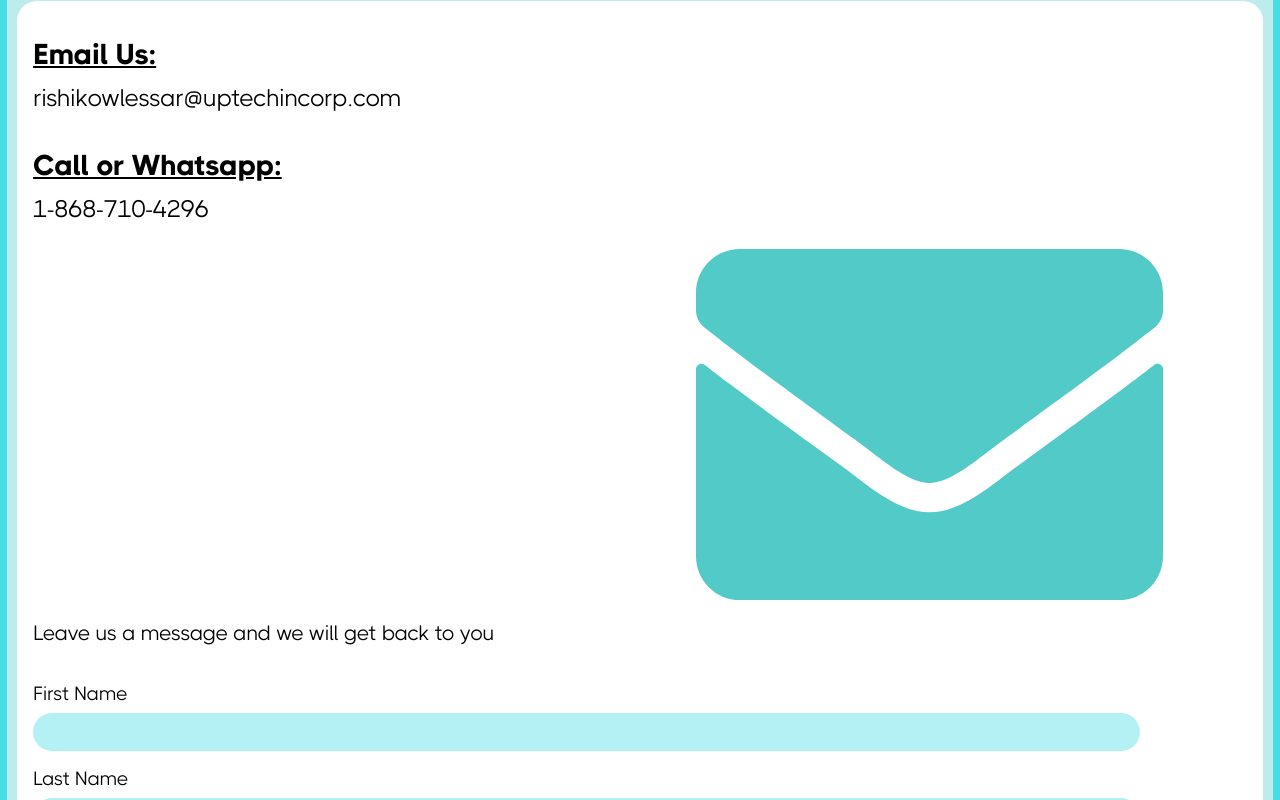
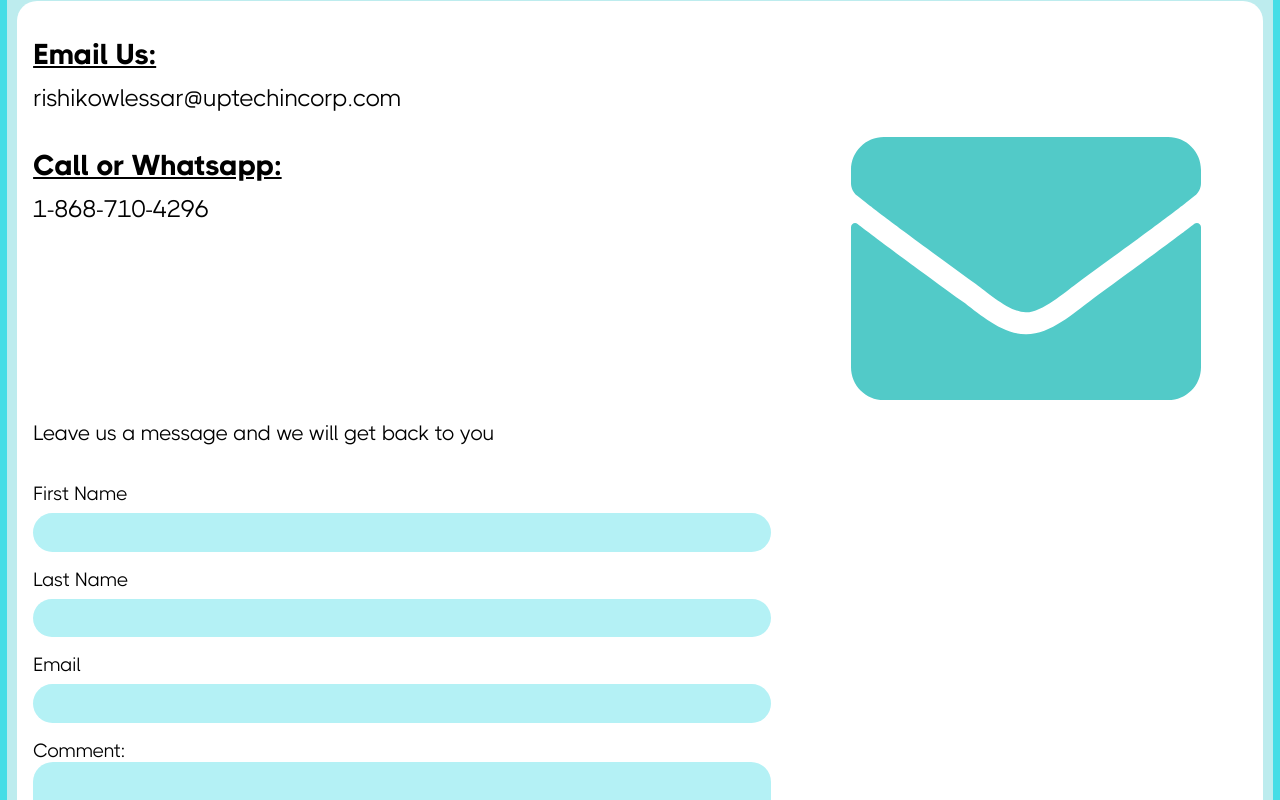
Before and after one commit to uptech2021/Uptech_Website, a Next.js app: page /contact in a window 1280 px wide. Shown: the part 560-1360 px from the top of the page. Built offline with nearby package versions, Linux system fonts and the light colour scheme.

Commit message:
Reduced width of contact form and envelope

```diff
--- a/styles/contact/contact.css
+++ b/styles/contact/contact.css
@@ -18,7 +18,7 @@
   display: flex;
   flex-direction: column;
   border-radius: 2.75rem;
-  background: #FFF;
+  background: #fff;
   position: relative;
   overflow: hidden;
 }
@@ -32,7 +32,7 @@
 }
 .contact-main-container .outer-layer .main-section {
   border-radius: 1.25rem;
-  background: #FFF;
+  background: #fff;
   padding-left: 1rem;
   padding-top: 0.5rem;
   margin-top: 1.44rem;
@@ -44,13 +44,15 @@
   display: flex;
   flex-direction: column;
 }
-.contact-main-container .outer-layer .main-section .contact-information .information .email-contact .email-us, .contact-main-container .outer-layer .main-section .contact-information .information .phone-contact .phone {
+.contact-main-container .outer-layer .main-section .contact-information .information .email-contact .email-us,
+.contact-main-container .outer-layer .main-section .contact-information .information .phone-contact .phone {
   font-family: "THICCBOI-ExtraBold";
   font-size: 8vw;
   font-weight: 800;
   text-decoration: underline;
 }
-.contact-main-container .outer-layer .main-section .contact-information .information .email-contact .gmail, .contact-main-container .outer-layer .main-section .contact-information .information .phone-contact .phone-number {
+.contact-main-container .outer-layer .main-section .contact-information .information .email-contact .gmail,
+.contact-main-container .outer-layer .main-section .contact-information .information .phone-contact .phone-number {
   font-size: 5vw;
   margin-top: -1rem;
 }
@@ -83,7 +85,7 @@
 .contact-main-container .outer-layer .main-section .contact-form .wrapper:not(:last-of-type) input[type=text] {
   border-radius: 1.25rem;
   border: none;
-  background: #B4F1F5;
+  background: #b4f1f5;
   height: 1.5rem;
   padding-left: 0.5rem;
   font-family: "THICCBOI";
@@ -91,7 +93,7 @@
 .contact-main-container .outer-layer .main-section .contact-form .wrapper:not(:last-of-type) textarea {
   border-radius: 1.25rem;
   border: none;
-  background: #B4F1F5;
+  background: #b4f1f5;
   padding: 0.5rem;
   font-size: 1.5rem;
   font-family: "THICCBOI";
@@ -113,10 +115,10 @@
   color: white;
 }
 .contact-main-container .outer-layer .main-section .contact-form .btn-wrapper .submit-btn {
-  background: #B4F1F5;
+  background: #b4f1f5;
 }
 .contact-main-container .outer-layer .main-section .contact-form .btn-wrapper .reset-btn {
-  background: #52CAC8;
+  background: #52cac8;
 }
 @media (min-width: 412px) {
   .contact-main-container .outer-layer .main-section .contact-form p {
@@ -153,10 +155,12 @@
   .contact-main-container .outer-layer .main-section .contact-information .information {
     width: 50%;
   }
-  .contact-main-container .outer-layer .main-section .contact-information .information .email-contact .email-us, .contact-main-container .outer-layer .main-section .contact-information .information .phone-contact .phone {
+  .contact-main-container .outer-layer .main-section .contact-information .information .email-contact .email-us,
+  .contact-main-container .outer-layer .main-section .contact-information .information .phone-contact .phone {
     font-size: 1.8rem;
   }
-  .contact-main-container .outer-layer .main-section .contact-information .information .email-contact .gmail, .contact-main-container .outer-layer .main-section .contact-information .information .phone-contact .phone-number {
+  .contact-main-container .outer-layer .main-section .contact-information .information .email-contact .gmail,
+  .contact-main-container .outer-layer .main-section .contact-information .information .phone-contact .phone-number {
     font-size: 1.5rem;
   }
   .contact-main-container .outer-layer .main-section .contact-information .image-wrapper {
@@ -168,6 +172,9 @@
   .contact-main-container .outer-layer .main-section .contact-information .image-wrapper .envelope-img {
     width: 100%;
     height: 100%;
+  }
+  .contact-main-container .outer-layer .main-section .contact-form {
+    width: 60%;
   }
   .contact-main-container .outer-layer .main-section .contact-form p {
     font-size: 1.3rem;
@@ -211,8 +218,12 @@
     -o-object-fit: contain;
        object-fit: contain;
   }
+  .contact-main-container .outer-layer .main-section .contact-information {
+    padding-right: 5%;
+  }
   .contact-main-container .outer-layer .main-section .contact-information .image-wrapper {
-    margin-top: 15rem;
+    margin-left: auto;
+    width: 30%;
   }
   .contact-main-container .outer-layer .main-section .contact-information .image-wrapper .envelope-img {
     width: 100%;
@@ -222,6 +233,11 @@
     gap: 60%;
   }
 }
+@media (min-width: 1440px) {
+  .contact-main-container .outer-layer .main-section .contact-information .image-wrapper {
+    width: 20%;
+  }
+}
 @media (min-width: 2560px) {
   .contact-main-container .outer-layer .main-section .contact-form .wrapper button {
     width: 25rem;
--- a/styles/contact/contact.scss
+++ b/styles/contact/contact.scss
@@ -1,10 +1,10 @@
 @font-face {
-    font-family: 'THICCBOI-ExtraBold';
-    src: url('../../utils/fonts/thiccboi/THICCCBOI-ExtraBold.ttf') format('truetype');
+  font-family: "THICCBOI-ExtraBold";
+  src: url("../../utils/fonts/thiccboi/THICCCBOI-ExtraBold.ttf")
+    format("truetype");
 }
-.contact-main-container{
-
-    .outer-layer{
+.contact-main-container {
+  .outer-layer {
     padding: 0.99rem 0.63rem;
     margin: 1.13rem 0.44rem 0 0.44rem;
 
@@ -17,21 +17,20 @@
     box-sizing: border-box;
     overflow-x: wrap;
 
-            .top-section{
+    .top-section {
       min-width: 17.875rem;
       // max-width: 99.125rem;
       height: auto;
       display: flex;
       flex-direction: column;
       border-radius: 2.75rem;
-                background: #FFF;
+      background: #fff;
       position: relative;
       overflow: hidden;
 
-                .wrapper{
-
-                    h1{
-                        font-family: 'THICCBOI-ExtraBold';
+      .wrapper {
+        h1 {
+          font-family: "THICCBOI-ExtraBold";
           font-size: 15vw;
           position: absolute;
           text-align: center;
@@ -41,44 +40,46 @@
       }
     }
 
-            .main-section{
+    .main-section {
       border-radius: 1.25rem;
-                background: #FFF;
+      background: #fff;
       padding-left: 1rem;
       padding-top: 0.5rem;
       margin-top: 1.44rem;
       display: flex;
       flex-direction: column;
       justify-content: center;
-                .contact-information{
-                    .information{
+      .contact-information {
+        .information {
           display: flex;
           flex-direction: column;
 
-                        .email-contact .email-us, .phone-contact .phone{
-                            font-family: 'THICCBOI-ExtraBold';
+          .email-contact .email-us,
+          .phone-contact .phone {
+            font-family: "THICCBOI-ExtraBold";
             font-size: 8vw;
             font-weight: 800;
             text-decoration: underline;
           }
 
-                        .email-contact .gmail, .phone-contact .phone-number{
+          .email-contact .gmail,
+          .phone-contact .phone-number {
             font-size: 5vw;
             margin-top: -1rem;
           }
 
-                        .phone-contact{margin-top: -1rem;}
-
-
+          .phone-contact {
+            margin-top: -1rem;
+          }
         }
 
-                    .image-wrapper{
+        .image-wrapper {
           width: 100%;
           height: 100%;
           display: flex;
           justify-content: left;
 
-                        .envelope-img{
+          .envelope-img {
             width: 50%;
             height: 50%;
             object-fit: contain;
@@ -86,120 +87,125 @@
         }
       }
 
-                .contact-form{
+      .contact-form {
         display: flex;
         flex-direction: column;
         text-align: left;
         width: 90%;
         margin-bottom: 2rem;
 
-                    .wrapper:not(:last-of-type){
+        .wrapper:not(:last-of-type) {
           display: flex;
           flex-direction: column;
 
-                        input[type='text']{
+          input[type="text"] {
             border-radius: 1.25rem;
             border: none;
-                            background: #B4F1F5;
+            background: #b4f1f5;
             height: 1.5rem;
             padding-left: 0.5rem;
-                            font-family: 'THICCBOI';
+            font-family: "THICCBOI";
           }
 
-                        textarea{
+          textarea {
             border-radius: 1.25rem;
             border: none;
-                            background: #B4F1F5;
+            background: #b4f1f5;
             // width: 90%;
             padding: 0.5rem;
             font-size: 1.5rem;
-                            font-family: 'THICCBOI';
-
+            font-family: "THICCBOI";
           }
         }
 
-                    .btn-wrapper{
+        .btn-wrapper {
           display: flex;
           flex-direction: row;
           gap: 50%;
           margin-top: 2rem;
 
-                        button{
+          button {
             border-radius: 1.25rem;
             border: none;
             height: 2rem;
             width: 6.6875rem;
-                            font-family: 'THICCBOI';
+            font-family: "THICCBOI";
           }
 
-                        button:last-of-type{color: white;}
-
-                        .submit-btn{
-                            background: #B4F1F5;
-
+          button:last-of-type {
+            color: white;
           }
 
-                        .reset-btn{
-                            background: #52CAC8;
+          .submit-btn {
+            background: #b4f1f5;
+          }
+
+          .reset-btn {
+            background: #52cac8;
           }
         }
 
-                    @media(min-width: 412px){
-
-                        p{
+        @media (min-width: 412px) {
+          p {
             font-size: 5vw;
           }
 
-                        .wrapper:not(:last-of-type){
+          .wrapper:not(:last-of-type) {
             font-size: 5vw;
             margin-top: 1rem;
-                            input[type='text']{
+            input[type="text"] {
               height: 2.3rem;
               margin-top: 0.5rem;
               font-size: 4.5vw;
-
             }
           }
 
-                        .btn-wrapper button{font-size: 4vw}
+          .btn-wrapper button {
+            font-size: 4vw;
+          }
+        }
       }
     }
 
-            }
-
-            @media(min-width: 768px){
-                .top-section{
-                    .wrapper{
+    @media (min-width: 768px) {
+      .top-section {
+        .wrapper {
           display: flex;
           flex-direction: row;
           justify-content: right;
 
-                        h1{
+          h1 {
             font-size: 5rem;
             right: 5rem;
           }
         }
       }
 
-                .main-section{
-                    .contact-information{
+      .main-section {
+        .contact-information {
           display: flex;
           flex-direction: row;
           position: relative;
-                        .information{
+          .information {
             width: 50%;
 
-                            .email-contact .email-us, .phone-contact .phone{font-size: 1.8rem;}
-
-                            .email-contact .gmail, .phone-contact .phone-number{font-size: 1.5rem;}
+            .email-contact .email-us,
+            .phone-contact .phone {
+              font-size: 1.8rem;
             }
 
-                        .image-wrapper{
+            .email-contact .gmail,
+            .phone-contact .phone-number {
+              font-size: 1.5rem;
+            }
+          }
+
+          .image-wrapper {
             width: 38%;
             height: 100%;
             display: flex;
             margin: 8rem 0 0 3rem;
-                            .envelope-img{
+            .envelope-img {
               width: 100%;
               height: 100%;
             }
@@ -207,24 +213,32 @@
         }
 
         .contact-form {
-                        p{font-size: 1.3rem;}
+          width: 60%;
+          p {
+            font-size: 1.3rem;
+          }
 
           .wrapper {
-                            label{font-size: 1.2rem;}
-                            input{font-size: .5rem;}
-                            button{
+            label {
+              font-size: 1.2rem;
+            }
+            input {
+              font-size: 0.5rem;
+            }
+            button {
               border-radius: 1rem;
               border: none;
-                                height:3rem;
+              height: 3rem;
               width: 8rem;
             }
-                            textarea{font-size: 1.2rem;}
-
+            textarea {
+              font-size: 1.2rem;
+            }
           }
 
-                        .btn-wrapper{
+          .btn-wrapper {
             gap: 58%;
-                            button{
+            button {
               font-size: 1.2rem;
             }
           }
@@ -232,33 +246,33 @@
       }
     }
 
-            @media(min-width: 992px){
-                .top-section{
-                    .wrapper{
+    @media (min-width: 992px) {
+      .top-section {
+        .wrapper {
           width: 100%;
 
-                        .image-wrapper{
+          .image-wrapper {
             width: 100%;
             height: 100%;
             display: flex;
             flex-direction: row;
             justify-content: right;
-                            .contact-us-img{
+            .contact-us-img {
               width: 60%;
               height: 100%;
               object-fit: contain;
             }
           }
-
+        }
       }
 
-                }
-
-                .main-section{
-                    .contact-information{
+      .main-section {
+        .contact-information {
+          padding-right: 5%;
           .image-wrapper {
-                            margin-top: 15rem;
-                            .envelope-img{
+            margin-left: auto;
+            width: 30%;
+            .envelope-img {
               width: 100%;
               height: 100%;
             }
@@ -266,14 +280,28 @@
         }
 
         .contact-form {
-
-                        .btn-wrapper{gap: 60%;}
+          .btn-wrapper {
+            gap: 60%;
+          }
         }
       }
     }
 
-            @media(min-width: 2560px){
-                .main-section .contact-form .wrapper button{width: 25rem;height: 10rem;}
+    @media (min-width: 1440px) {
+      .main-section {
+        .contact-information {
+          .image-wrapper {
+            width: 20%;
           }
         }
       }
+    }
+
+    @media (min-width: 2560px) {
+      .main-section .contact-form .wrapper button {
+        width: 25rem;
+        height: 10rem;
+      }
+    }
+  }
+}
```
Also changed, not shown: 2 other files (tests, documents, lock files or other folders). Lines whose indentation alone changed are shown as unchanged.
